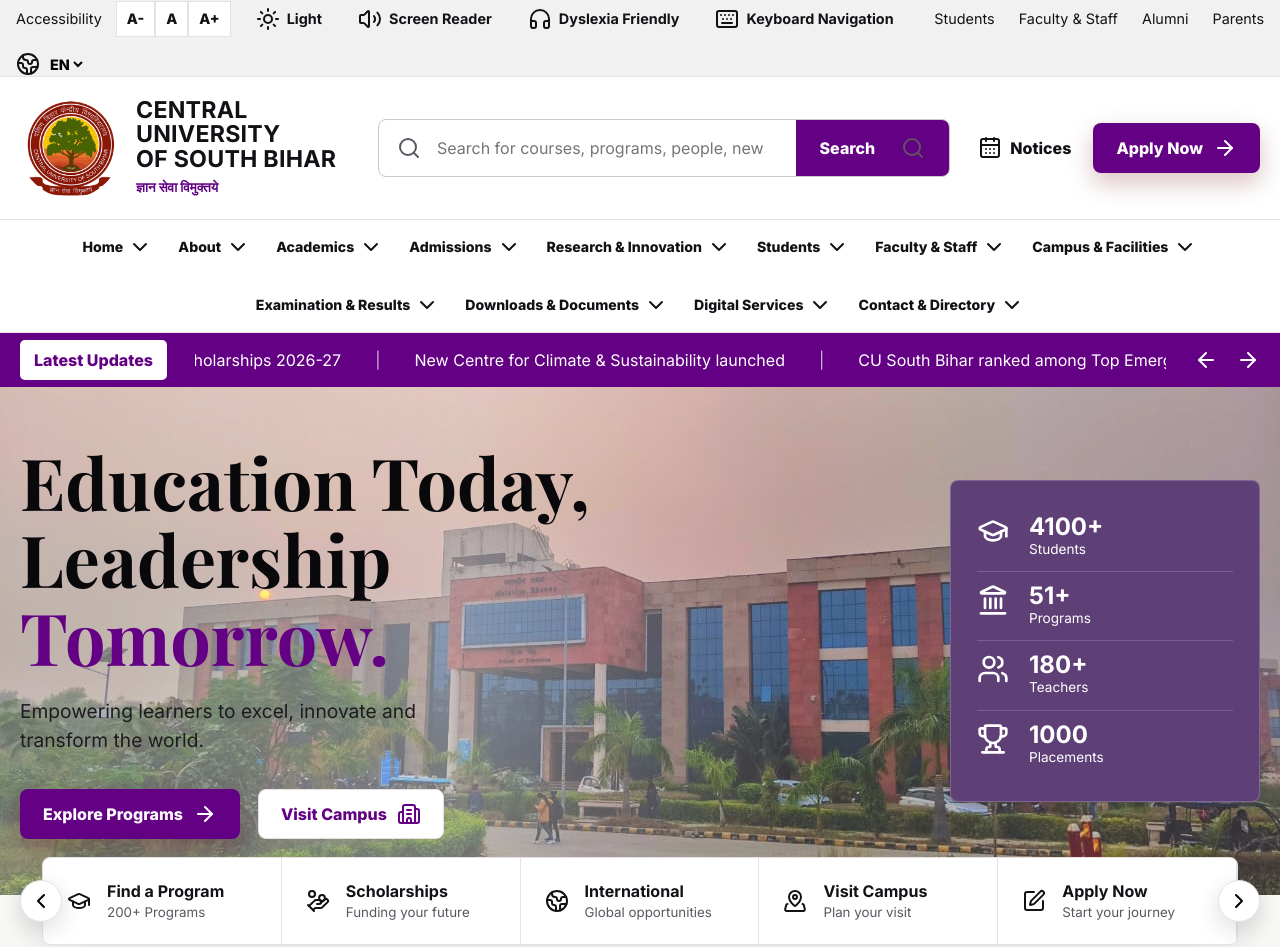
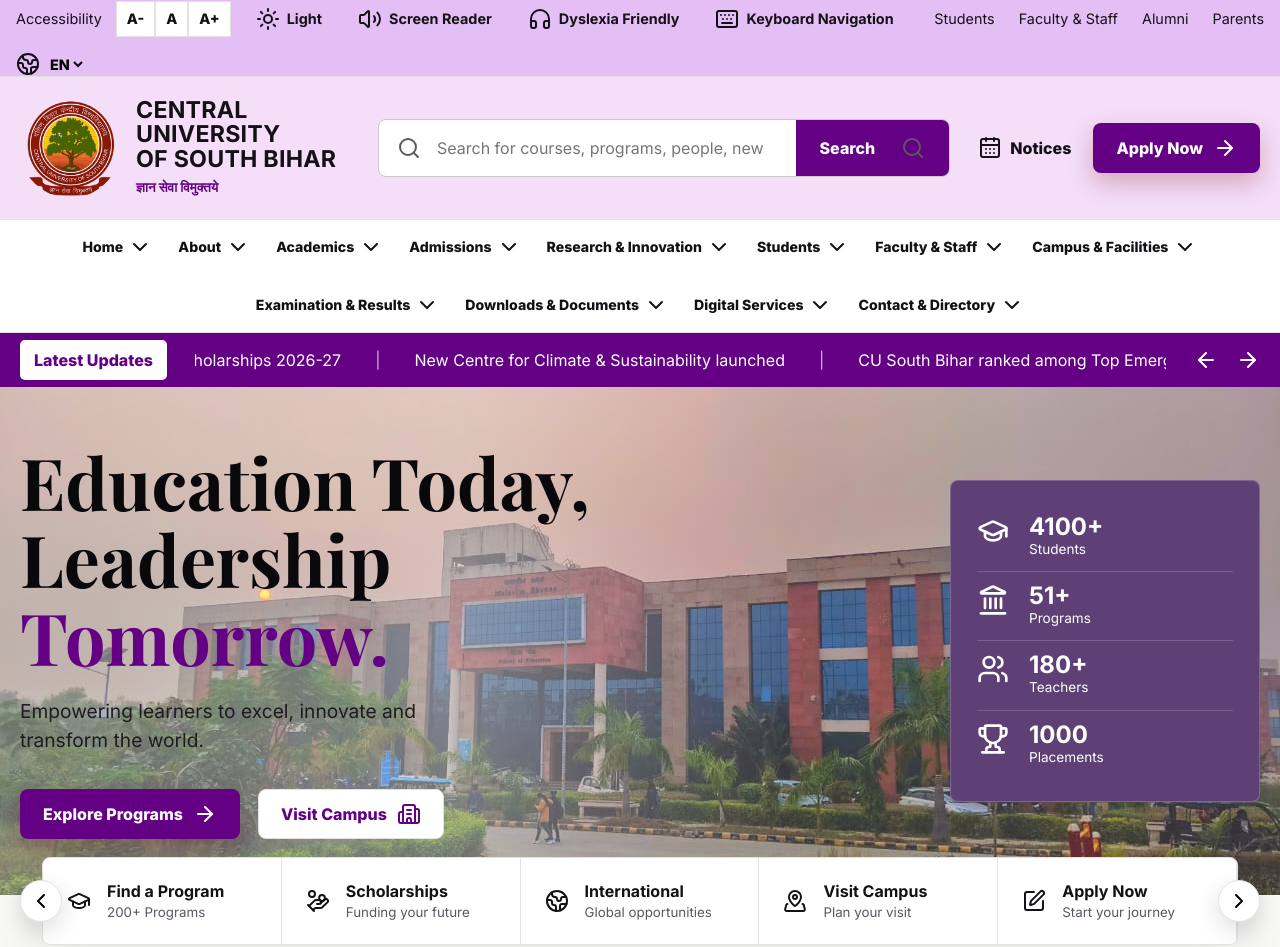
Before and after one commit to pearlabhay015-code/red_cusb, a plain HTML site: page index.html in a window 1280 px wide. Shown: the top 947 px of the page. Drawn offline with nearby package versions, Linux system fonts and the light colour scheme.

Commit message:
colors update

```diff
--- a/css/layout.css
+++ b/css/layout.css
@@ -1,6 +1,6 @@
 .accessibility-bar {
   /* Header layout mirrors the reference: tools, identity/search, nav, updates. */
-  background: #f1f1f1;
+  background: rgba(225, 182, 246, 0.853) ;
   border-bottom: 1px solid var(--border);
   font-size: .9rem;
 }
@@ -19,7 +19,7 @@
 .audience-links { margin-left: auto; display: flex; gap: 24px; }
 
 .utility-header {
-  background: var(--surface);
+  background: rgba(233, 146, 251, 0.253);
   border-bottom: 1px solid var(--border);
 }
 
```
